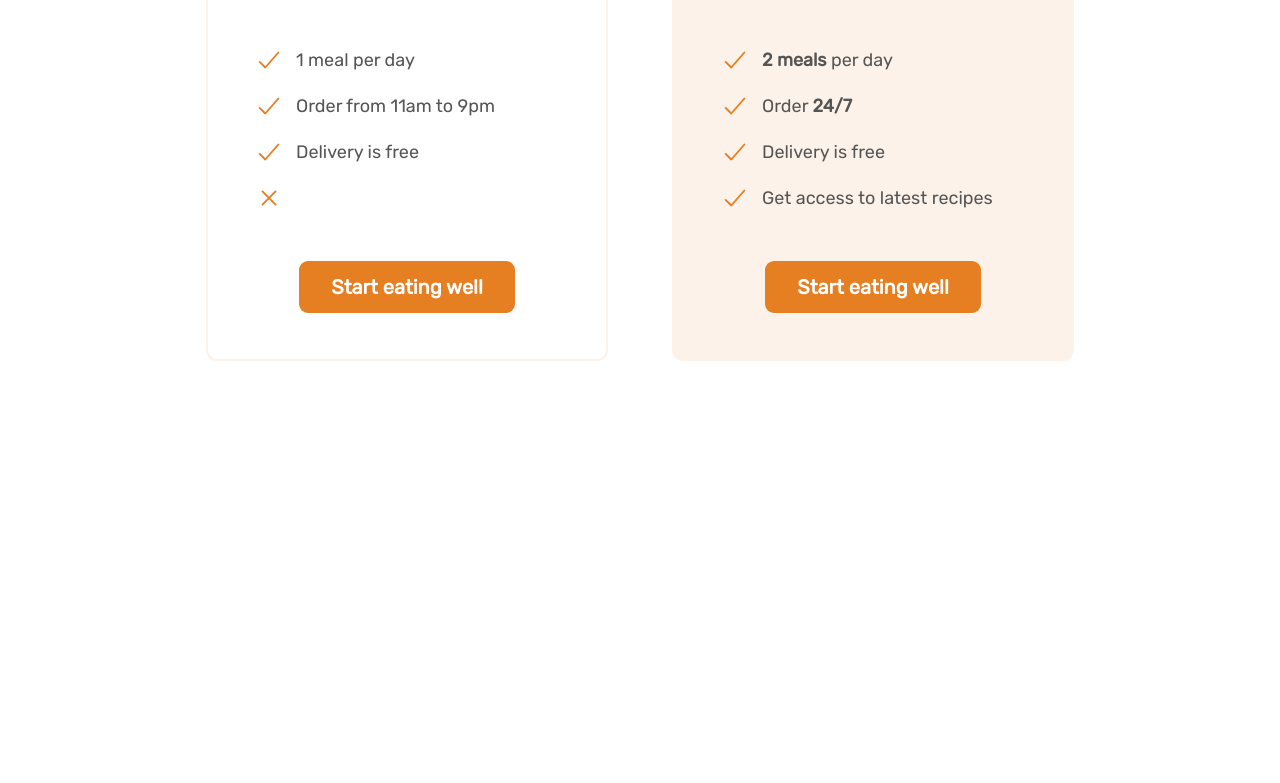
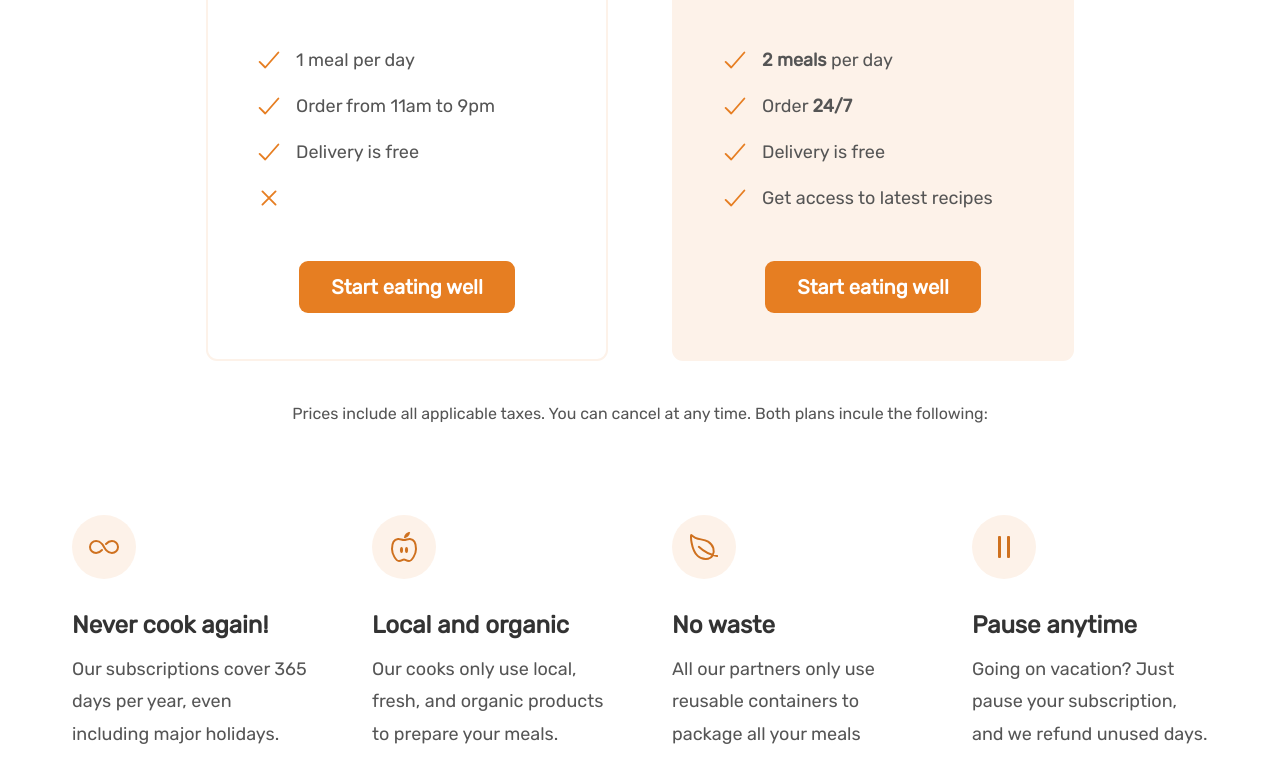
Before and after one commit to nataliavramidou/07-Omnifood-Desktop, a plain HTML site: page index.html in a window 1280 px wide. Shown: the part 5101-5884 px from the top of the page. Before the commit the page ends 5558 px from the top, so only its background shows below. Drawn offline with nearby package versions, Linux system fonts and the light colour scheme.

Commit message:
features

```diff
--- a/css/general.css
+++ b/css/general.css
@@ -116,6 +116,17 @@ body {
   letter-spacing: 0.75px;
 }
 
+/* reusable container for centered */
+/* by convention 120 rem se polla sites to max-width */
+/* η 1140px */
+.container {
+  max-width: 120rem;
+  margin: 0 auto;
+  /* βαζουμε padding ωστε όταν μικραινουμε το viewport
+  να μη κολλαει δεξια και αριστερα */
+  padding: 0 3.2rem;
+}
+
 /* how to create a reusable grid, a code that
 you would have to write a lot of times in the website.
 
@@ -124,6 +135,13 @@ you would have to write a lot of times in the website.
 .grid {
   display: grid;
   gap: 9.6rem 6.4rem;
+}
+
+/* θελω τα reusable grid mas an valw polla
+na exoyn automata margin
+an exw omws mono 1 na min exei */
+.grid:not(:last-child) {
+  margin-bottom: 9.6rem;
 }
 
 /* Φτιαχνουμε και class grid--x-cols με τις στηλες που
@@ -136,19 +154,12 @@ you would have to write a lot of times in the website.
   grid-template-columns: repeat(3, 1fr);
 }
 
+.grid--4-cols {
+  grid-template-columns: repeat(4, 1fr);
+}
+
 .grid--center-v {
   align-items: center;
-}
-
-/* reusable container for centered */
-/* by convention 120 rem se polla sites to max-width */
-/* η 1140px */
-.container {
-  max-width: 120rem;
-  margin: 0 auto;
-  /* βαζουμε padding ωστε όταν μικραινουμε το viewport
-  να μη κολλαει δεξια και αριστερα */
-  padding: 0 3.2rem;
 }
 
 .btn:link,
--- a/css/style.css
+++ b/css/style.css
@@ -498,3 +498,32 @@ ara to moirazoume*/
   line-height: 1.6;
   color: #6d6d6d;
 }
+
+.plan-details {
+  font-size: 1.6rem;
+  line-height: 1rem;
+  text-align: center;
+}
+
+/* styling icons */
+.feature-icon {
+  width: 3.2em;
+  height: 3.2rem;
+  margin-bottom: 3.2rem;
+  color: #cf711f;
+  background-color: #fdf2e9;
+  border-radius: 50%;
+  padding: 1.6rem;
+}
+
+.feature-title {
+  font-size: 2.4rem;
+  color: #333;
+  font-weight: 700;
+  margin-bottom: 1.6rem;
+}
+
+.feature-text {
+  font-size: 1.8rem;
+  line-height: 1.8;
+}
--- a/index.html
+++ b/index.html
@@ -466,7 +466,7 @@ we will then include all of them. -->
           </h2>
         </div>
 
-        <div class="container grid grid--2-cols">
+        <div class="container grid grid--2-cols margin-bottom-md">
           <div class="pricing-plan starter">
             <header class="plan-header">
               <p class="plan-name">Starter</p>
@@ -535,6 +535,58 @@ we will then include all of them. -->
             </div>
           </div>
         </div>
+
+        <!-- we put grid class to take the spacing -->
+        <div class="container grid">
+          <!-- we use aside because this contains additional info
+           not crucial -->
+          <aside class="plan-details">
+            Prices include all applicable taxes. You can cancel at any time.
+            Both plans incule the following:
+          </aside>
+        </div>
+
+        <div class="container grid grid--4-cols">
+          <div class="feature">
+            <ion-icon class="feature-icon" name="infinite-outline"></ion-icon>
+            <p class="feature-title">Never cook again!</p>
+
+            <p class="feature-text">
+              Our subscriptions cover 365 days per year, even including major
+              holidays.
+            </p>
+          </div>
+
+          <div class="feature">
+            <ion-icon class="feature-icon" name="nutrition-outline"></ion-icon>
+            <p class="feature-title">Local and organic</p>
+
+            <p class="feature-text">
+              Our cooks only use local, fresh, and organic products to prepare
+              your meals.
+            </p>
+          </div>
+
+          <div class="feature">
+            <ion-icon class="feature-icon" name="leaf-outline"></ion-icon>
+            <p class="feature-title">No waste</p>
+
+            <p class="feature-text">
+              All our partners only use reusable containers to package all your
+              meals
+            </p>
+          </div>
+
+          <div class="feature">
+            <ion-icon class="feature-icon" name="pause-outline"></ion-icon>
+            <p class="feature-title">Pause anytime</p>
+
+            <p class="feature-text">
+              Going on vacation? Just pause your subscription, and we refund
+              unused days.
+            </p>
+          </div>
+        </div>
       </section>
     </main>
     <!-- to import the icons -->
```
